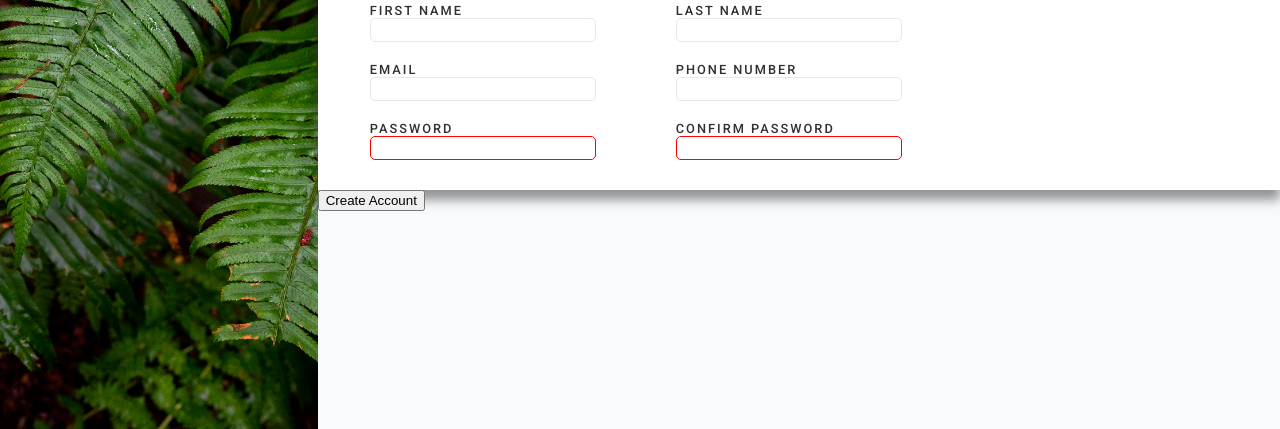
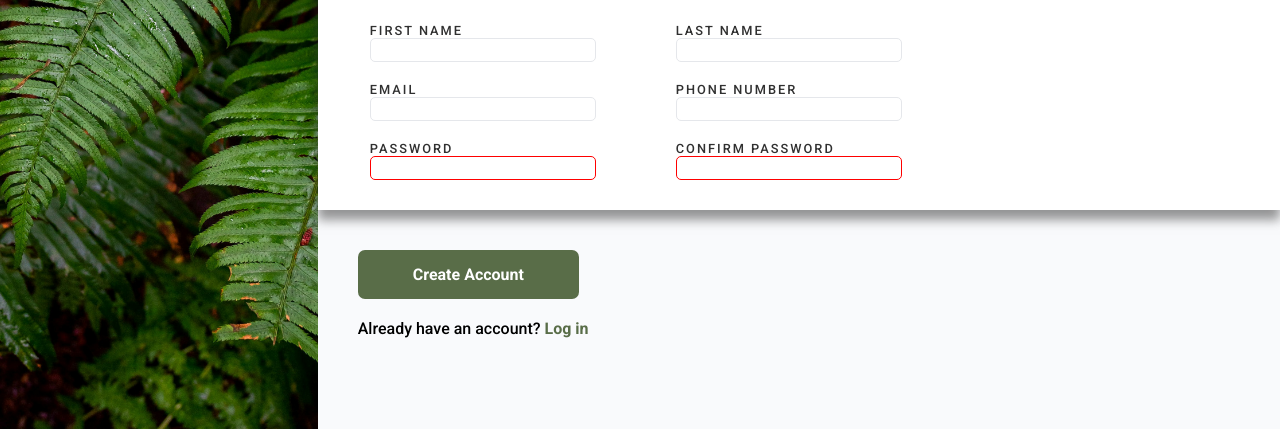
Before and after one commit to silvqrrow/sign-up-form, a plain HTML site: page index.html in a window 1280 px wide. Shown: the part 371-800 px from the top of the page. Drawn offline with Linux system fonts and the light colour scheme.

Commit message:
Add submit button and login text

```diff
--- a/index.html
+++ b/index.html
@@ -83,6 +83,7 @@
             <p>
               <button type="submit">Create Account</button>
             </p>
+            <p class="login">Already have an account? <span>Log in</span></p>
           </section>
         </form>
       </div>
--- a/styles.css
+++ b/styles.css
@@ -73,6 +73,7 @@
 
 .form__legend {
   font-size: 1.5rem;
+  margin-bottom: 20px;
 }
 
 fieldset {
@@ -122,4 +123,27 @@ input:focus {
 
 section {
   position: absolute;
+  margin-left: 40px;
 }
+
+button {
+  font-family: Roboto;
+  background-color: #596d48;
+  border: none;
+  border-radius: 7px;
+  margin-top: 40px;
+  padding: 15px 55px;
+  color: white;
+  font-weight: 700;
+  font-size: 1rem;
+}
+
+.login {
+  margin-top: 20px;
+  font-weight: 500;
+}
+
+span {
+  color: #596d48;
+  font-weight: 700;
+}
```
